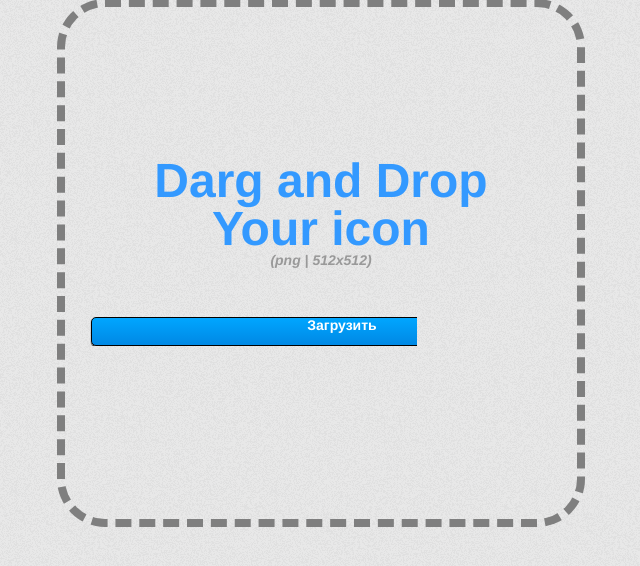
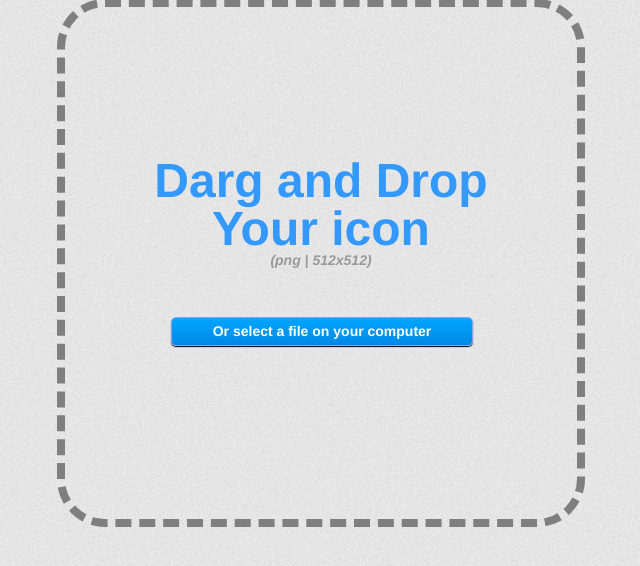
Before and after one commit to deeprw/icon-resizer, a PHP site: page / in a window 1280 px wide. Shown: the part 101-667 px from the top of the page, without its empty margins (327-967 px from the left). Run offline with PHP 8.4, Linux system fonts and the light colour scheme; some libraries are stand-ins or nearby versions.

Commit message:
fix button

```diff
--- a/css/style.css
+++ b/css/style.css
@@ -122,73 +122,11 @@ p {
 	border-style: dashed;
 }
 
-div#inputfile {
-	text-align: center;
-	padding: 0px;
-	margin-top: 50px;
-	margin-left: -150px;
-	position: relative;
-	left: 50%;
-	width: 300px;
-	color: white;
-	font-family: Helvetica, Verdana, Arial, sans-serif;
-	font-size: 14px;
-	background-image: linear-gradient(bottom, rgb(0,138,230) 7%, rgb(0,166,255) 100%);
-	background-image: -o-linear-gradient(bottom, rgb(0,138,230) 7%, rgb(0,166,255) 100%);
-	background-image: -moz-linear-gradient(bottom, rgb(0,138,230) 7%, rgb(0,166,255) 100%);
-	background-image: -webkit-linear-gradient(bottom, rgb(0,138,230) 7%, rgb(0,166,255) 100%);
-	background-image: -ms-linear-gradient(bottom, rgb(0,138,230) 7%, rgb(0,166,255) 100%);
-	background-image: -webkit-gradient(
-		linear,
-		left bottom,
-		left top,
-		color-stop(0.07, rgb(0,138,230)),
-		color-stop(1, rgb(0,166,255))
-	);
-	-webkit-border-radius: 5px;
-	-moz-border-radius: 5px;
-	border-radius: 5px;
-	border: 1px solid #6699ff;
-	overflow:hidden;
+#uploadButton {
+
+	padding-top: 6px;
+
 	height: 27px;
-	cursor:pointer;
-	-webkit-box-shadow:  0px 1px 1px 0px rgba(0, 0, 0, 1);
-	box-shadow:  0px 1px 1px 0px rgba(0, 0, 0, 1);
-
-}
-
-#uploadButton {
-	color: white;
-	text-align: center;
-	padding: 0px;
-	margin-top: 50px;
-	margin-left: -150px;
-	position: absolute;
-	left: 50%;
-	width: 500px;
-	font-family: Helvetica, Verdana, Arial, sans-serif;
-	font-size: 14px;
-	background-image: linear-gradient(bottom, rgb(0,138,230) 7%, rgb(0,166,255) 100%);
-	background-image: -o-linear-gradient(bottom, rgb(0,138,230) 7%, rgb(0,166,255) 100%);
-	background-image: -moz-linear-gradient(bottom, rgb(0,138,230) 7%, rgb(0,166,255) 100%);
-	background-image: -webkit-linear-gradient(bottom, rgb(0,138,230) 7%, rgb(0,166,255) 100%);
-	background-image: -ms-linear-gradient(bottom, rgb(0,138,230) 7%, rgb(0,166,255) 100%);
-	background-image: -webkit-gradient(
-		linear,
-		left bottom,
-		left top,
-		color-stop(0.07, rgb(0,138,230)),
-		color-stop(1, rgb(0,166,255))
-	);
-	-webkit-border-radius: 5px;
-	-moz-border-radius: 5px;
-	border-radius: 5px;
-	border: 1px solid black;
-	overflow:hidden;
-	height: 27px;
-	cursor:pointer;
-	-webkit-box-shadow:  0px 1px 1px 0px rgba(0, 0, 0, 1);
-	box-shadow:  0px 1px 1px 0px rgba(0, 0, 0, 1);
 
 }
 
@@ -227,7 +165,7 @@ div#inputfile {
 
 }
 
-div#inputfile:hover {
+#buttonBox:hover {
 
 	border-color: white;
 
@@ -237,33 +175,7 @@ div#inputfile:hover {
 
 }
 
-#uploadButton:hover {
-
-	border-color: white;
-
-	border-width: 1px;
-
-	border-style: dashed;
-
-}
-
-input#send {
-}
-
-div input#file {
-
-      position: absolute;
-
-      font-size:199px;
-      cursor:pointer;
-      padding:0px;
-      margin:0px;
-      margin-left:-450px;
-	z-index: 99;
-
-}
-
-div#inputfile p {
+div#uploadButton p {
 	width: 300px;
 	padding-top: 5px;
 	text-align: center;
@@ -295,3 +207,37 @@ div#inputfile p {
 a {
 	color: #2f589d;
 }
+
+#buttonBox {
+	color: white;
+	text-align: center;
+	padding: 0px;
+	margin-top: 50px;
+	margin-left: -150px;
+	position: absolute;
+	left: 50%;
+	width: 300px;
+	font-family: Helvetica, Verdana, Arial, sans-serif;
+	font-size: 14px;
+	background-image: linear-gradient(bottom, rgb(0,138,230) 7%, rgb(0,166,255) 100%);
+	background-image: -o-linear-gradient(bottom, rgb(0,138,230) 7%, rgb(0,166,255) 100%);
+	background-image: -moz-linear-gradient(bottom, rgb(0,138,230) 7%, rgb(0,166,255) 100%);
+	background-image: -webkit-linear-gradient(bottom, rgb(0,138,230) 7%, rgb(0,166,255) 100%);
+	background-image: -ms-linear-gradient(bottom, rgb(0,138,230) 7%, rgb(0,166,255) 100%);
+	background-image: -webkit-gradient(
+		linear,
+		left bottom,
+		left top,
+		color-stop(0.07, rgb(0,138,230)),
+		color-stop(1, rgb(0,166,255))
+	);
+	-webkit-border-radius: 5px;
+	-moz-border-radius: 5px;
+	border-radius: 5px;
+	border: 1px solid #80a5fb;
+	overflow:hidden;
+	height: 27px;
+	cursor:pointer;
+	-webkit-box-shadow:  0px 1px 1px 0px rgba(0, 0, 0, 1);
+	box-shadow:  0px 1px 1px 0px rgba(0, 0, 0, 1);
+}
--- a/index.php
+++ b/index.php
@@ -3,53 +3,36 @@
 <head>
 	<link rel="stylesheet" type="text/css" href="css/style.css" />
 	<meta http-equiv="content-type" content="text/html; charset=UTF-8" />
-	<script src="http://ajax.googleapis.com/ajax/libs/jquery/1.4.1/jquery.min.js" type="text/javascript"></script>
-	<script src="http://ajax.googleapis.com/ajax/libs/jquery/1.6.2/jquery.min.js"></script>
 	<script type="text/javascript" src="https://ajax.googleapis.com/ajax/libs/jquery/1.5.2/jquery.min.js"></script>
 	<script src="http://ajax.googleapis.com/ajax/libs/jqueryui/1.8/jquery-ui.min.js"></script>
 	<script src="script.js"></script>
-<!-- 	<script src="script_form.js"></script> -->
 	<script type="text/javascript" src="js/jquery.js"></script>
     <script type="text/javascript" src="js/ajaxupload.js"></script>
-    <script type="text/javascript" src="http://scriptjava.net/source/scriptjava/scriptjava.js"></script>
 	<script src="js/script.js"></script>
+
 	<title>title</title>
+
 	<link rel="icon" href="/favicon.ico" type="image/x-icon">
 	<link rel="shortcut icon" href="/favicon.ico" type="image/x-icon">
 </head>
 <body>
 	<div id="wraper">
 		<div id="d"></div>
-<!-- 		<form id="test_form" enctype="multipart/form-data" action="upload.php" method="post"> -->
 			<div id="dropZone">
-<!-- 				<input type="hidden" name="MAX_FILE_SIZE" value="3000000"> -->
 
-				Darg and Drop<br>Your icon
+				Darg and Drop<br>
+				Your icon
 				<p>(png | 512x512)</p>
 
+				<div id="buttonBox">
 					<div id="uploadButton" class="button">
-            	<font>Загрузить</font>
+						<font>Or select a file on your computer</font>
 					</div>
-				<!--
-<div id="inputfile">
-					<p>Or select a file on your computer</p><input id="file" name="userfile" type="file">
 				</div>
-
-
-				<input id="send" type="submit" value="Send File">
--->
 			</div>
-<!-- 		</form> -->
 			<div id="download">
 		</div>
 	</div>
-
-
-        <!--
-<ol id="files">
-            Загруженные файлы :
-        </ol>
--->
 
 
 
--- a/js/script.js
+++ b/js/script.js
@@ -8,7 +8,7 @@ $(document).ready(function() {
             onSubmit : function(file, ext) {
               // показываем картинку загрузки файла
              // $("img#load").attr("src", "load.gif");
-              $("#uploadButton font").text('Загрузка');
+              $("#uploadButton font").text('Please wait, I resize your icon');
 
               /*
                * Выключаем кнопку на время загрузки файла
@@ -19,7 +19,7 @@ $(document).ready(function() {
             onComplete : function(file, dest_zip) {
               // убираем картинку загрузки файла
               //$("img#load").attr("src", "loadstop.gif");
-              $("#uploadButton font").text('Загрузить');
+              $("#uploadButton font").text('Or select a file on your computer');
 
               // снова включаем кнопку
               this.enable();
```
Also changed, not shown: ajax.php (deleted, +0 -10 lines), script_form.js (deleted, +0 -44 lines), images/load.gif (renamed from load.gif). Lines whose indentation alone changed are shown as unchanged.
